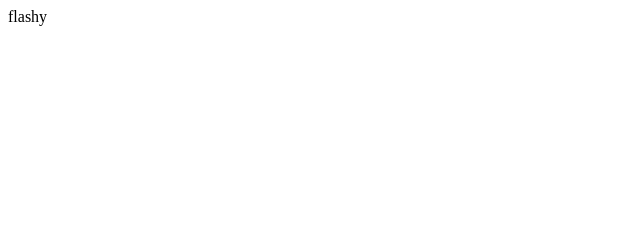
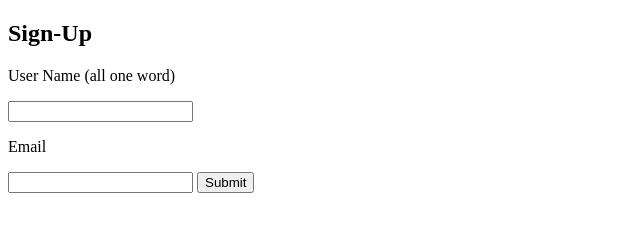
Before and after one commit to lynetteduran/Flashy, a website: page views/index.html in a window 1280 px wide. Shown: the whole page, without its empty margins (0-640 px from the left). Drawn offline with nearby package versions, Linux system fonts and the light colour scheme.

Commit message:
creates views folder with index.html containing a user post form to text user create function

```diff
--- a/views/index.html
+++ b/views/index.html
@@ -1 +1,23 @@
-flashy
+<!DOCTYPE html>
+<html lang="en">
+  <head>
+    <meta charset="utf-8">
+    <meta name="viewport" content="width=device-width, initial-scale=1">
+
+    <title>Flashy</title>
+
+    <script src="/vendor/jquery/dist/jquery.min.js"></script>
+    <script src="/scripts.js"></script>
+  </head>
+
+  <body>
+    <h2>Sign-Up</h2>
+    <form method="POST" id="userCreate" action="/api/users">
+      <p>User Name (all one word)</p>
+      <input type="text" name="userName" id="userName" value="" required=""/>
+      <p>Email</p>
+      <input type="text" name="email" id="email" value="" required=""/>
+      <input type="submit" />
+    </form>
+  </body>
+</html>
```
